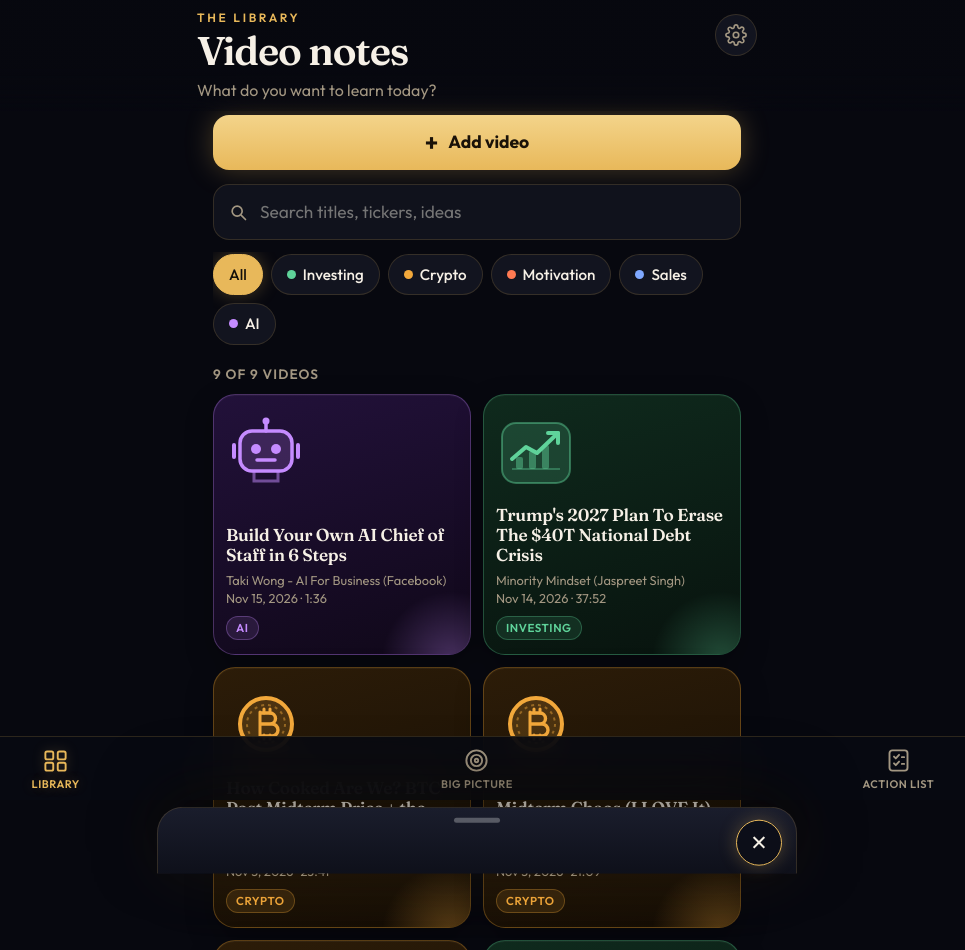
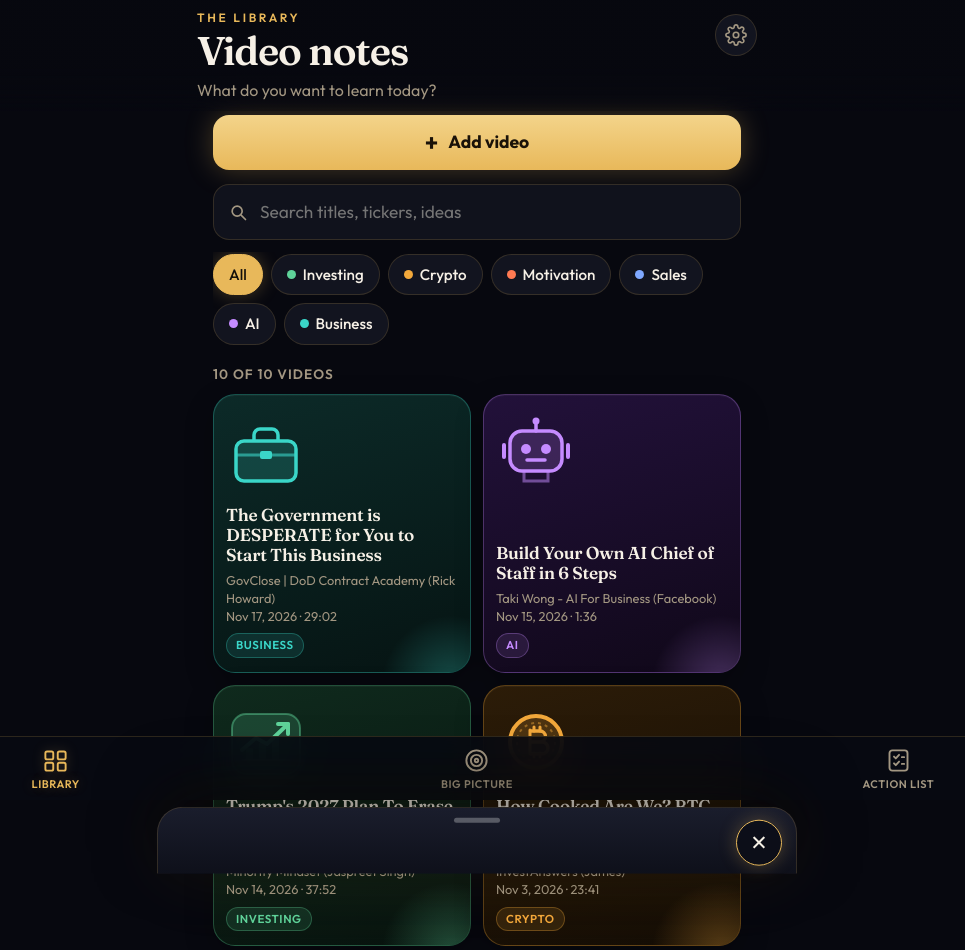
Before and after one commit to rkem1800-sketch/video-library, a plain HTML site: page index.html in a window 1280 px wide. Shown: the top 950 px of the page, without its empty margins (163-1128 px from the left). Drawn offline with Linux system fonts and the light colour scheme.

Commit message:
Add YouTube video: The Government is DESPERATE for You to Start This Business (Business category)

```diff
--- a/index.html
+++ b/index.html
@@ -323,7 +323,8 @@ input:focus-visible, button:focus-visible, a:focus-visible { outline: 2px solid
       Crypto:     { c: "#f2a83b", card: "linear-gradient(165deg,#2c1c08 0%,#140d05 100%)" },
       Motivation: { c: "#ff7a52", card: "linear-gradient(165deg,#2e140c 0%,#150907 100%)" },
       Sales:      { c: "#7fa8ff", card: "linear-gradient(165deg,#111c33 0%,#090e1a 100%)" },
-      AI:         { c: "#c58bff", card: "linear-gradient(165deg,#22113a 0%,#100819 100%)" }
+      AI:         { c: "#c58bff", card: "linear-gradient(165deg,#22113a 0%,#100819 100%)" },
+      Business:   { c: "#3ad6c8", card: "linear-gradient(165deg,#0c2a28 0%,#061413 100%)" }
     };
     const CATS = Object.keys(CAT);
     function hexA(hex, a) {
@@ -351,6 +352,10 @@ input:focus-visible, button:focus-visible, a:focus-visible { outline: 2px solid
         "<rect x='14' y='18' width='52' height='40' rx='12' fill='" + soft + "' stroke='" + c + "' stroke-width='3.5'/>" +
         "<circle cx='30' cy='36' r='5' fill='" + c + "'/><circle cx='50' cy='36' r='5' fill='" + c + "'/><path d='M31 47 H49' stroke='" + c + "' stroke-width='3.5' stroke-linecap='round'/>" +
         "<path d='M8 32 V44 M72 32 V44' stroke='" + c + "' stroke-width='4' stroke-linecap='round'/><path d='M28 58 V68 H52 V58' fill='none' stroke='" + c + "' stroke-opacity='.5' stroke-width='3'/></svg>";
+      if (cat === "Business") return "<svg viewBox='0 0 80 80' aria-hidden='true'><rect x='10' y='28' width='60' height='40' rx='8' fill='" + soft + "' stroke='" + c + "' stroke-width='3.5'/>" +
+        "<path d='M28 28 V22 a6 6 0 0 1 6 -6 H46 a6 6 0 0 1 6 6 V28' fill='none' stroke='" + c + "' stroke-width='3.5' stroke-linejoin='round'/>" +
+        "<path d='M10 42 H70' stroke='" + c + "' stroke-width='3' stroke-opacity='.6'/>" +
+        "<rect x='34' y='38' width='12' height='8' rx='2' fill='" + c + "'/></svg>";
       return "";
     }
     const PLAY = "<svg viewBox='0 0 24 24' fill='currentColor' aria-hidden='true'><path d='M8 5.5v13a1 1 0 0 0 1.5.86l10.5-6.5a1 1 0 0 0 0-1.72L9.5 4.64A1 1 0 0 0 8 5.5z'/></svg>";
--- a/sw.js
+++ b/sw.js
@@ -1,4 +1,4 @@
-const CACHE = "video-library-v6";
+const CACHE = "video-library-v7";
 const ASSETS = [
   "./",
   "./index.html",
--- a/videos.json
+++ b/videos.json
@@ -33,6 +33,92 @@
     ]
   },
   "videos": [
+    {
+      "id": "x4rsTf9wcPA",
+      "youtubeId": "x4rsTf9wcPA",
+      "category": "Business",
+      "title": "The Government is DESPERATE for You to Start This Business",
+      "channel": "GovClose | DoD Contract Academy (Rick Howard)",
+      "date": "2026-11-17",
+      "dateLabel": "Nov 17, 2026",
+      "length": "29:02",
+      "url": "https://youtu.be/x4rsTf9wcPA",
+      "gist": "The government already pays small businesses million-dollar contracts for ordinary work. He says the winners research early on SAM.gov and USAspending.gov. They don't wait for an RFP and fire off proposals.",
+      "points": [
+        {
+          "title": "Five real small-business awards",
+          "text": "Tree maintenance ($1.76M), fire alarm upgrades ($690K, about $510M a year in spend), kosher/halal food for federal prisons ($1M), hospital wandering-protection alarms (about $150M a year), and an $18M airplane hangar repair."
+        },
+        {
+          "title": "Don't chase RFPs",
+          "text": "Writing proposals on SAM.gov is the last step. He says companies that only do that rarely win."
+        },
+        {
+          "title": "Research past awards first",
+          "text": "On USAspending.gov, look up your NAICS or keywords. See yearly spend, which agencies buy, which states get the work, and who already wins."
+        },
+        {
+          "title": "Answer Sources Sought early",
+          "text": "These are questions, not bids. Send your capability statement and recommendations before the solicitation comes out. If you can't do the whole job, look for a teammate or a subcontract."
+        },
+        {
+          "title": "Check procurement forecasts",
+          "text": "Acquisition.gov and the Navy long-range forecast list upcoming work, dollar ranges, incumbents, a contracting contact, and the target quarter. Funding can still change."
+        },
+        {
+          "title": "For Penguin Air",
+          "text": "You don't have to learn all of government contracting. Just how the government buys HVAC and plumbing. Start with facilities and mechanical work near bases and federal buildings in the Carolinas."
+        }
+      ],
+      "todo": [
+        "Search USAspending.gov for HVAC, plumbing and facilities maintenance spend near NC",
+        "On SAM.gov, filter Sources Sought for mechanical, HVAC and plumbing work",
+        "Note bonding, licenses, past performance and base-access requirements before you reply",
+        "Check Acquisition.gov forecasts (and nearby DoD ones) for upcoming facilities jobs",
+        "If a Sources Sought is bigger than you can do alone, find a teammate or offer to subcontract"
+      ],
+      "stamps": [
+        {
+          "seconds": 199,
+          "label": "Tree maintenance contracts"
+        },
+        {
+          "seconds": 310,
+          "label": "Find work before the RFP"
+        },
+        {
+          "seconds": 678,
+          "label": "Fire alarm services"
+        },
+        {
+          "seconds": 1070,
+          "label": "Hospital wandering alarms"
+        },
+        {
+          "seconds": 1352,
+          "label": "Hangar and building repair"
+        },
+        {
+          "seconds": 1582,
+          "label": "Agency procurement forecasts"
+        }
+      ],
+      "links": [
+        {
+          "title": "SAM.gov",
+          "href": "https://sam.gov"
+        },
+        {
+          "title": "USAspending.gov",
+          "href": "https://www.usaspending.gov"
+        },
+        {
+          "title": "Acquisition.gov procurement forecasts",
+          "href": "https://www.acquisition.gov/procurement-forecasts"
+        }
+      ],
+      "watch": "This is also a pitch for his paid GovClose program. The dollar figures are his read of public data and they change. No contract is guaranteed."
+    },
     {
       "id": "fb-2393487488055769",
       "youtubeId": null,
```
Also changed, not shown: 1 other file.
